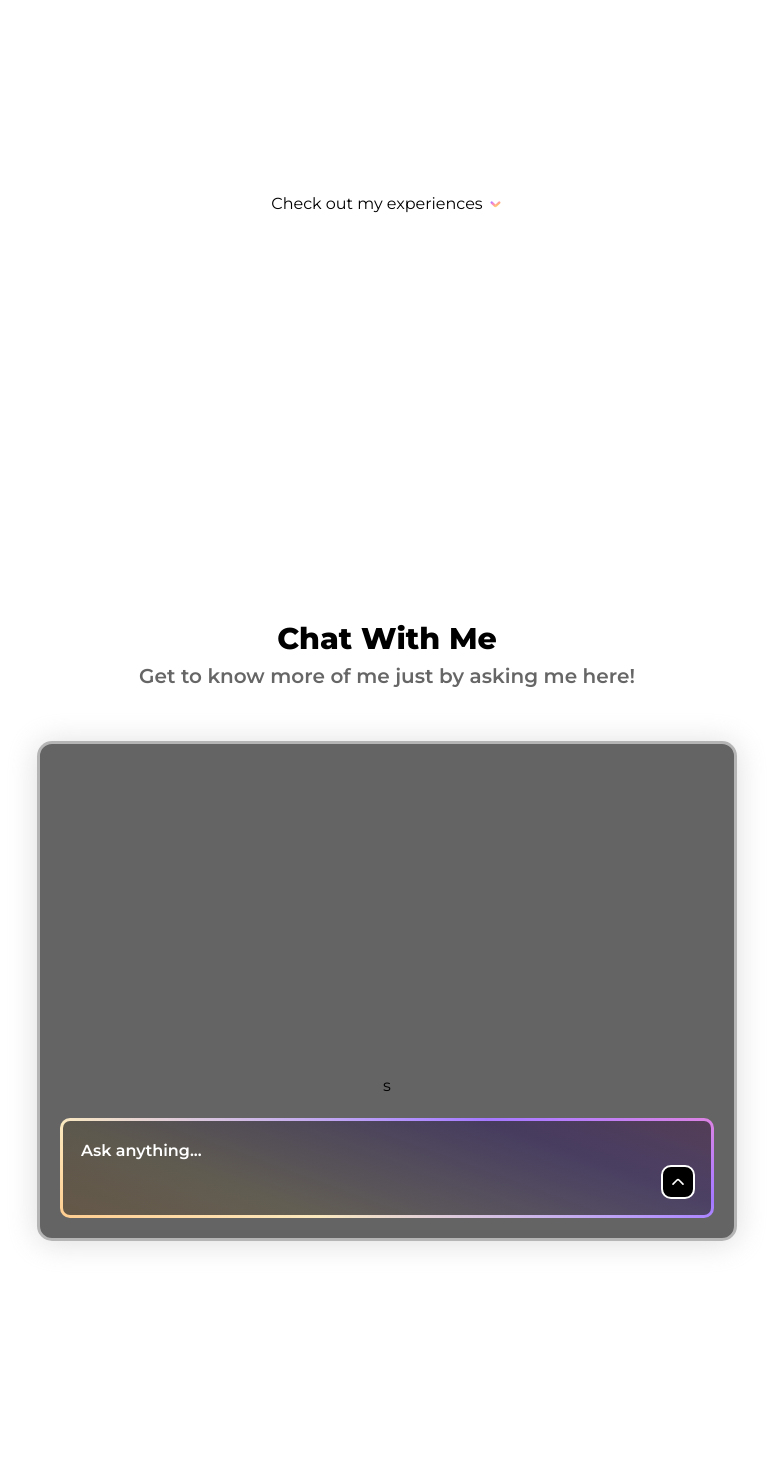
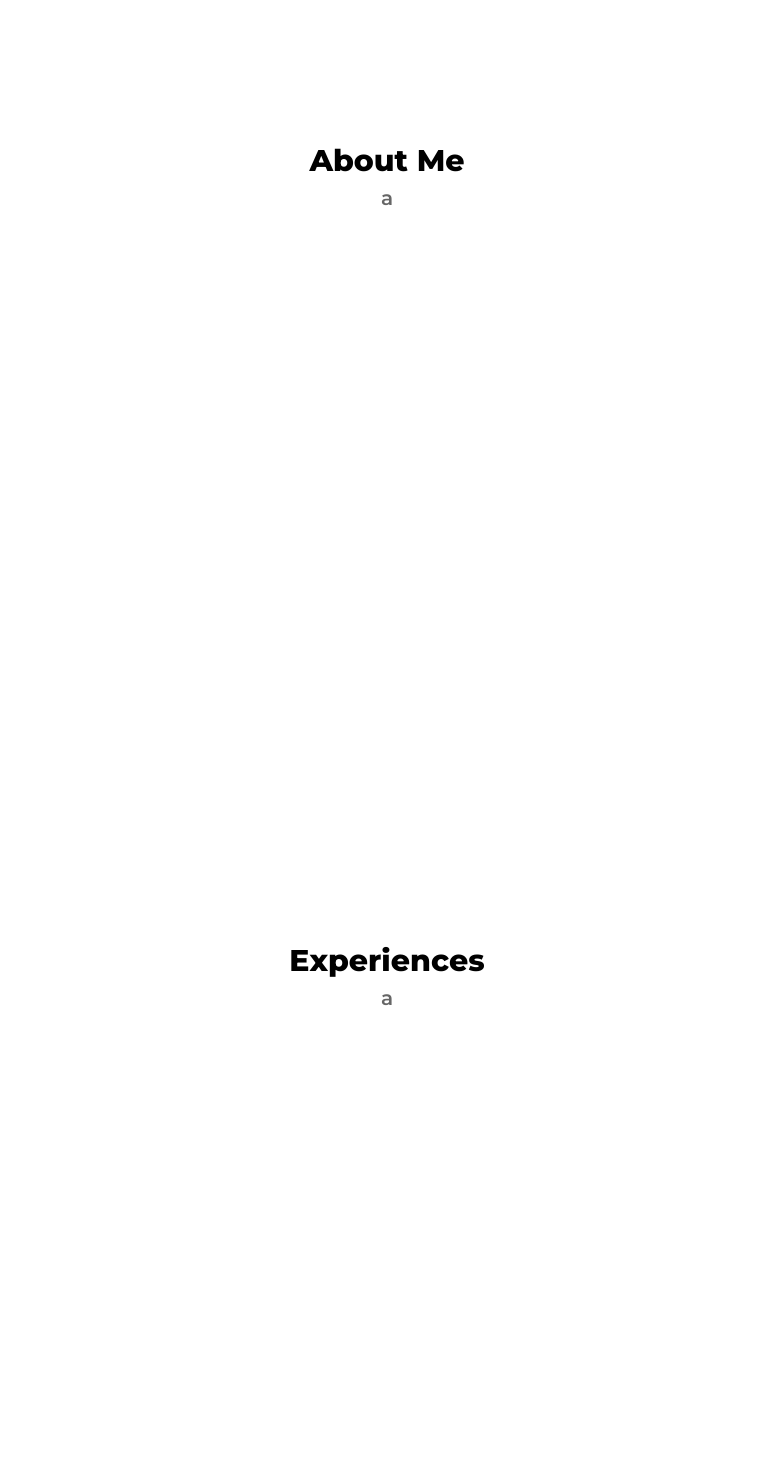
Before and after one commit to dark-sorceror/Personal-Website, a React (Vite) app: page / in a window 1280 px wide. Shown: the part 1000-2470 px from the top of the page, without its empty margins (253-1026 px from the left). Built offline with nearby package versions, Linux system fonts and the light colour scheme.

Commit message:
Scrolling related functions

```diff
--- a/src/App.css
+++ b/src/App.css
@@ -2,10 +2,11 @@
 
 #root {
     height: 100%;
+    position: relative;
 }
 
 .wrapper {
-    height: 200vh;
+    height: fit-content;
     width: 100%;
     display: flex;
     align-items: center;
@@ -14,31 +15,31 @@
 
 .s {
     width: fit-content;
+    position: relative;
+    display: flex;
+    flex-direction: column;
+    align-items: center;
+    width: 100%;
+    height: 100vh;
+    justify-content: center;
+}
+
+.s-c {
+    width: 70%;
     height: fit-content;
     position: relative;
     display: flex;
     flex-direction: column;
     align-items: center;
-    width: 100%;
-    height: 100%;
-}
-
-.s-c {
-    width: fit-content;
-    height: fit-content;
-    position: relative;
-    display: flex;
-    flex-direction: column;
-    align-items: center;
-    margin-top: 400px;
-    width: 1000px;
+    min-width: 800px;
+    max-width: 1000px;
 }
 
 .head {
     display: flex;
     justify-content: space-between;
     width: 100%;
-    height: fit-content;
+    flex-grow: 1;
 }
 
 .name {
@@ -135,7 +136,6 @@
 .headline {
     display: flex;
     align-items: center;
-    margin-bottom: 130px;
     font-size: 12px;
     margin-top: 130px;
 
@@ -159,10 +159,9 @@
 .s4-content {
     justify-content: center;
     text-align: center;
-    padding-bottom: 300px;
 }
 
-.s4-head {
+.s-head {
     display: flex;
     flex-direction: column;
     align-items: center;
@@ -190,7 +189,7 @@
     border: 3px solid rgba(226, 226, 226, 0.644);
     transition: all 0.2s ease-in-out;
     border-radius: 15px;
-    box-shadow: 0 2px 30px rgba(202, 202, 202, 0.644);
+    box-shadow: 0 2px 20px 10px rgba(202, 202, 202, 0.205);
     background-color: rgba(44, 44, 44, 0.733);
 }
 
--- a/src/App.tsx
+++ b/src/App.tsx
@@ -1,10 +1,11 @@
 import Home from "./Home";
 
-import Linkbar from "./components/Linkbar/Linkbar";
-import Navbar from "./components/Navbar/Navbar";
+import Linkbar from "./components/Linkbar";
+import Navbar from "./components/Navbar";
 import StarBackground from "./components/StarBackground";
 
 import "./App.css";
+import BTT from "./components/BTT";
 
 function App() {
     return (
@@ -13,6 +14,7 @@ function App() {
             <Navbar />
             <Linkbar />
             <Home />
+            <BTT />
         </>
     );
 }
--- a/src/Home.tsx
+++ b/src/Home.tsx
@@ -3,7 +3,7 @@ import LatentField from "./components/Orbit";
 export default function Home() {
     return (
         <div className="wrapper">
-            <section className="s1 s">
+            <section className="s1 s" id="top">
                 <div className="s1-content s-c">
                     <div className="head">
                         <div className="name">
@@ -67,56 +67,38 @@ export default function Home() {
                             />
                         </svg>
                     </a>
-                    <div className="down">
-                        Check out my experiences
-                        <svg
-                            xmlns="http://www.w3.org/2000/svg"
-                            id="Outline"
-                            viewBox="0 0 24 24"
-                            width="15"
-                            height="15"
-                        >
-                            <defs>
-                                <linearGradient
-                                    id="p3-gradient"
-                                    x1="0%"
-                                    y1="0%"
-                                    x2="100%"
-                                    y2="100%"
-                                >
-                                    <stop
-                                        offset="0%"
-                                        stopColor="color(display-p3 0.6196 0.4784 1 / 1)"
-                                    />
-                                    <stop
-                                        offset="33.33%"
-                                        stopColor="color(display-p3 0.9961 0.5451 0.7333 / 1)"
-                                    />
-                                    <stop
-                                        offset="66.67%"
-                                        stopColor="color(display-p3 1 0.7412 0.4784 / 1)"
-                                    />
-                                    <stop
-                                        offset="100%"
-                                        stopColor="color(display-p3 0.9725 0.9176 0.7647 / 1)"
-                                    />
-                                </linearGradient>
-                            </defs>
-                            <path
-                                stroke-width="2"
-                                fill="none"
-                                stroke="url(#p3-gradient)"
-                                d="M18.71,8.21a1,1,0,0,0-1.42,0l-4.58,4.58a1,1,0,0,1-1.42,0L6.71,8.21a1,1,0,0,0-1.42,0,1,1,0,0,0,0,1.41l4.59,4.59a3,3,0,0,0,4.24,0l4.59-4.59A1,1,0,0,0,18.71,8.21Z"
-                            />
-                        </svg>
+                </div>
+            </section>
+            <section className="s2 s" id="about-me">
+                <div className="s2-content s-c">
+                    <div className="s-head">
+                        <span className="title">About Me</span>
+
+                        <span className="desc">a</span>
                     </div>
                 </div>
             </section>
-            <section className="s2 s"></section>
-            <section className="s3 s"></section>
-            <section className="s4 s">
+            <section className="s3 s" id="experience">
+                <div className="s3-content s-c">
+                    <div className="s-head">
+                        <span className="title">Experiences</span>
+
+                        <span className="desc">a</span>
+                    </div>
+                </div>
+            </section>
+            <section className="s4 s" id="projects">
                 <div className="s4-content s-c">
-                    <div className="s4-head">
+                    <div className="s-head">
+                        <span className="title">Projects</span>
+
+                        <span className="desc">b</span>
+                    </div>
+                </div>
+            </section>
+            <section className="s5 s" id="contact">
+                <div className="s5-content s-c">
+                    <div className="s-head">
                         <span className="title">Chat With Me</span>
 
                         <span className="desc">
--- /dev/null
+++ b/src/components/BTT/index.css
@@ -0,0 +1,49 @@
+.btt {
+    visibility: hidden;
+    z-index: 2000;
+    position: fixed;
+    bottom: 100px;
+    transform: translateX(-50%);
+    color: white;
+    background-color: rgba(0, 0, 0, 0.178);
+    width: fit-content;
+    height: fit-content;
+    left: 50%;
+    padding: 0px 20px;
+    border-radius: 20px;
+    height: 41px;
+    border: 2px solid white;
+    transition: all 0.5s ease-in-out;
+    opacity: 0;
+    fill: white;
+    display: flex;
+    align-content: center;
+    justify-content: center;
+    cursor: pointer;
+    flex-wrap: wrap;
+}
+
+.btt.v {
+    background-color: rgba(235, 228, 231, 0.15);
+    backdrop-filter: blur(2px) saturate(100%);
+    -webkit-backdrop-filter: blur(2px) saturate(100%);
+    box-shadow: 0 4px 30px rgba(0, 0, 0, 0.1);
+    visibility: visible;
+    opacity: 1;
+    transition: all 0.3s ease-in-out;
+    border-color: rgba(255, 255, 255, 0.4);
+
+    svg {
+        transition: all 0.3s ease-in-out;
+        fill: rgba(255, 255, 255, 0.4);
+    }
+
+    &:hover {
+        border-color: rgba(255, 255, 255, 1);
+        svg {
+            fill: white;
+        }
+        opacity: 100%;
+        box-shadow: 0 0px 10px 3px rgba(202, 202, 202, 0.205);
+    }
+}
--- /dev/null
+++ b/src/components/BTT/index.tsx
@@ -0,0 +1,42 @@
+import { useState, useEffect } from "react";
+
+import "./index.css";
+
+export default function BTT() {
+    const [isVisible, setIsVisible] = useState(false);
+
+    useEffect(() => {
+        const toggleVisibility = () => {
+            if (window.scrollY > 300) {
+                setIsVisible(true);
+            } else {
+                setIsVisible(false);
+            }
+        };
+
+        window.addEventListener("scroll", toggleVisibility);
+
+        return () => window.removeEventListener("scroll", toggleVisibility);
+    }, []);
+
+    const scrollToTop = () => {
+        window.scrollTo({
+            top: 0,
+            behavior: "smooth",
+        });
+    };
+
+    return (
+        <button className={`btt ${isVisible ? "v" : ""}`} onClick={scrollToTop}>
+            <svg
+                xmlns="http://www.w3.org/2000/svg"
+                id="Bold"
+                viewBox="0 0 24 24"
+                width="24"
+                height="24"
+            >
+                <path d="M19.061,13.439,14.475,8.854a3.583,3.583,0,0,0-4.95,0L4.939,13.439a1.5,1.5,0,0,0,2.122,2.122l4.586-4.586a.5.5,0,0,1,.707,0l4.585,4.586a1.5,1.5,0,0,0,2.122-2.122Z" />
+            </svg>
+        </button>
+    );
+}
--- a/src/components/Linkbar/Linkbar.css
+++ b/src/components/Linkbar/index.css
@@ -10,6 +10,7 @@
     display: flex;
     align-items: center;
     justify-content: center;
+    z-index: 20000;
 }
 
 .linkbar {
--- a/src/components/Navbar/Navbar.tsx
+++ b/src/components/Navbar/index.tsx
@@ -1,6 +1,6 @@
 import { useState, useRef, useEffect } from "react";
 
-import "./Navbar.css";
+import "./index.css";
 
 const tabs = ["About Me", "Experience", "Projects", "Contact"];
 
@@ -9,6 +9,25 @@ export default function Navbar() {
     const [indicatorStyle, setIndicatorStyle] = useState({ left: 0, width: 0 });
 
     const tabsRef = useRef<(HTMLAnchorElement | null)[]>([]);
+
+    const handleScroll = (
+        e: React.MouseEvent<HTMLAnchorElement>,
+        index: number,
+        tab: string
+    ) => {
+        e.preventDefault();
+        setActiveIndex(index);
+
+        const targetId = tab.toLowerCase().replace(/\s+/g, "-");
+        const element = document.getElementById(targetId);
+
+        if (element) {
+            element.scrollIntoView({
+                behavior: "smooth",
+                block: "start",
+            });
+        }
+    };
 
     useEffect(() => {
         const currentTab = tabsRef.current[activeIndex];
@@ -41,7 +60,8 @@ export default function Navbar() {
                         className={`nav-item ${
                             activeIndex === index ? "active" : ""
                         }`}
-                        onClick={() => setActiveIndex(index)}
+                        onClick={(e) => handleScroll(e, index, tab)}
+                        href={`#${tab.toLowerCase().replace(/\s+/g, "-")}`}
                     >
                         {tab}
                     </a>
```
Also changed, not shown: src/components/Linkbar/index.tsx (renamed from src/components/Linkbar/Linkbar.tsx, +12 -4 lines), src/components/Navbar/index.css (renamed from src/components/Navbar/Navbar.css).
